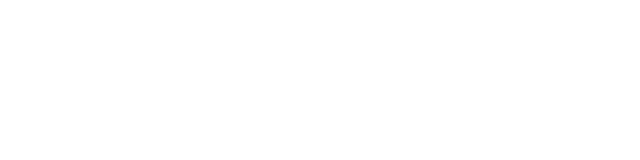
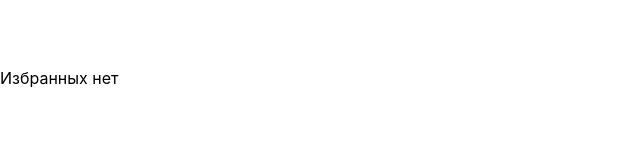
Before and after one commit to murashko12/vk-kinopoisk-task, a React (Vite) app: page /favorites in a window 1280 px wide. Shown: the top 160 px of the page, without its empty margins (0-640 px from the left). Built offline with nearby package versions, Linux system fonts and the light colour scheme.

Commit message:
lable: favorites list is empty

```diff
--- a/src/pages/Favorites.tsx
+++ b/src/pages/Favorites.tsx
@@ -8,8 +8,14 @@
 
     return (
         <div className="flex justify-center mt-24">
+                {
+                    favoritesItems.length === 0
+                    ?
+                    <h1 className="font-black text-3xl">Избранных нет</h1>
+                    :
                     <ul className="grid grid-cols-1 gap-10 lg:grid-cols-2 xl:grid-cols-3">
-                {favoritesItems?.map((movie) =>
+                        {
+                            favoritesItems.map((movie) =>
                                 <li key={movie.id}>
                                     <MovieCard
                                         id={movie.id}
@@ -23,8 +29,10 @@
                                         persons={[]}
                                     />
                                 </li>
-                )}
+                            )
+                        }
                     </ul>
+                }
         </div>
     )
 }
--- a/src/pages/Movies.tsx
+++ b/src/pages/Movies.tsx
@@ -11,7 +11,7 @@
         const fetchMovieData = async () => {
             try {
                     const movieIds = []
-                    for(let i = 299; i <= 379; i++) {
+                    for(let i = 299; i <= 307; i++) {
                         movieIds.push(i)
                     }
                     const requests = movieIds.map((id) =>
```
Lines whose indentation alone changed are shown as unchanged.
